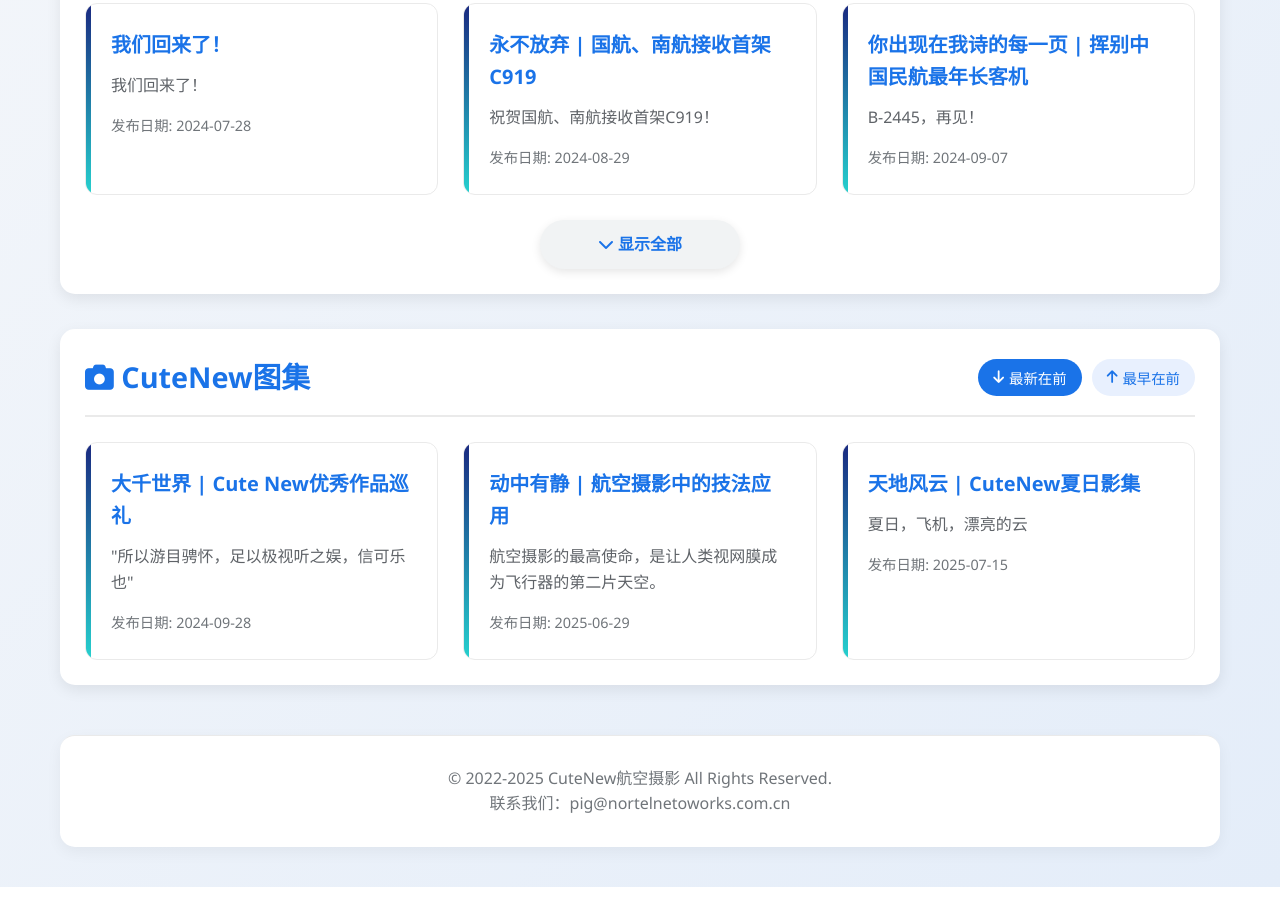
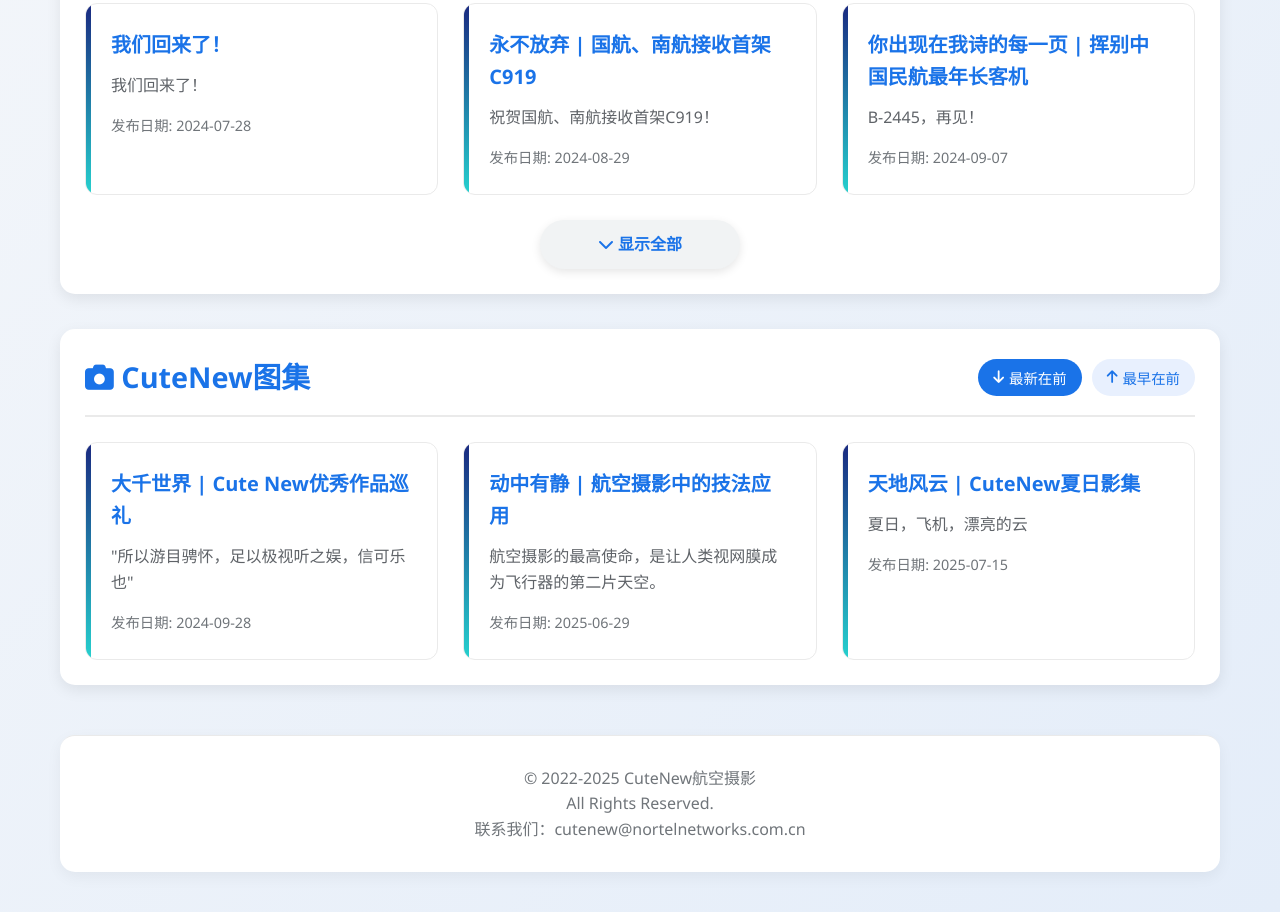
Before and after one commit to CuteNewWebDeveloper/wechat-articles, a plain HTML site: page index.html in a window 1280 px wide. Shown: the part 492-1404 px from the top of the page. Before the commit the page ends 1379 px from the top, so only its background shows below. Drawn offline with Linux system fonts and the light colour scheme.

Commit message:
Update index.html

```diff
--- a/index.html
+++ b/index.html
@@ -566,8 +566,9 @@
         </section>
 
         <footer>
-            <p>© 2022-2025 CuteNew航空摄影  All Rights Reserved.</p>
-            <p>联系我们：pig@nortelnetoworks.com.cn</p>
+            <p>© 2022-2025 CuteNew航空摄影</p>
+	    <p>All Rights Reserved.</p>
+            <p>联系我们：cutenew@nortelnetworks.com.cn</p>
         </footer>
     </div>
 
```
